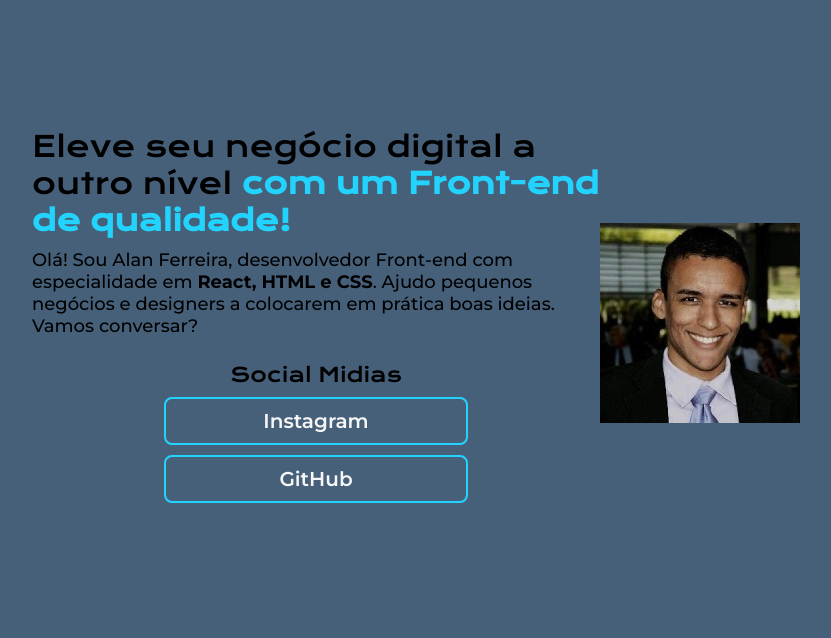
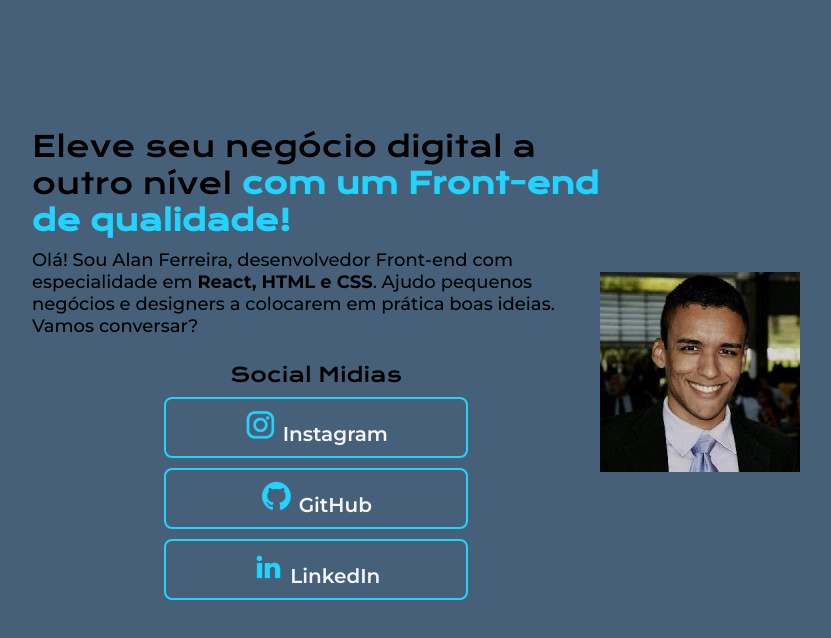
Before and after one commit to AllanSafe/Alura-portfolio, a plain HTML site: page Primeiro-codigo/index.html in a window 1280 px wide. Shown: the whole page, without its empty margins (224-1055 px from the left). Drawn offline with nearby package versions, Linux system fonts and the light colour scheme.

Commit message:
add: Added assets file and added icons for the links

```diff
--- a/Primeiro-codigo/index.html
+++ b/Primeiro-codigo/index.html
@@ -27,17 +27,26 @@
           <a
             class="apresentacao__links__social"
             href="https://www.instagram.com/allansmiths/"
-            >Instagram</a
+          >
+            <img src="/Primeiro-codigo/assets/instagram.png" /> Instagram</a
           >
           <a
             class="apresentacao__links__social"
             href="https://github.com/AllanSafe"
-            >GitHub</a
           >
+            <img src="/Primeiro-codigo/assets/github.png" />
+            GitHub</a
+          >
+          <a
+            class="apresentacao__links__social"
+            href="https://www.linkedin.com/in/devalanferreira/"
+          >
+            <img src="/Primeiro-codigo/assets/linkedin.png" /> LinkedIn
+          </a>
         </div>
       </section>
       <img
-        src="./public/photo-personal.jpg"
+        src="./assets/photo-personal.jpg"
         alt="foto de perfil do Alan Ferreira"
       />
     </main>
```
Also changed, not shown: Primeiro-codigo/assets/Imagem.png (added), Primeiro-codigo/assets/construtivismo.png (renamed from Primeiro-codigo/public/construtivismo.png), Primeiro-codigo/assets/github.png (added), Primeiro-codigo/assets/instagram.png (added), Primeiro-codigo/assets/linkedin.png (added), Primeiro-codigo/assets/photo-personal.jpg (renamed from Primeiro-codigo/public/photo-personal.jpg), Primeiro-codigo/assets/twitch.png (added), Primeiro-codigo/assets/twitter-novo.png (added), Primeiro-codigo/assets/twitter.png (added).
